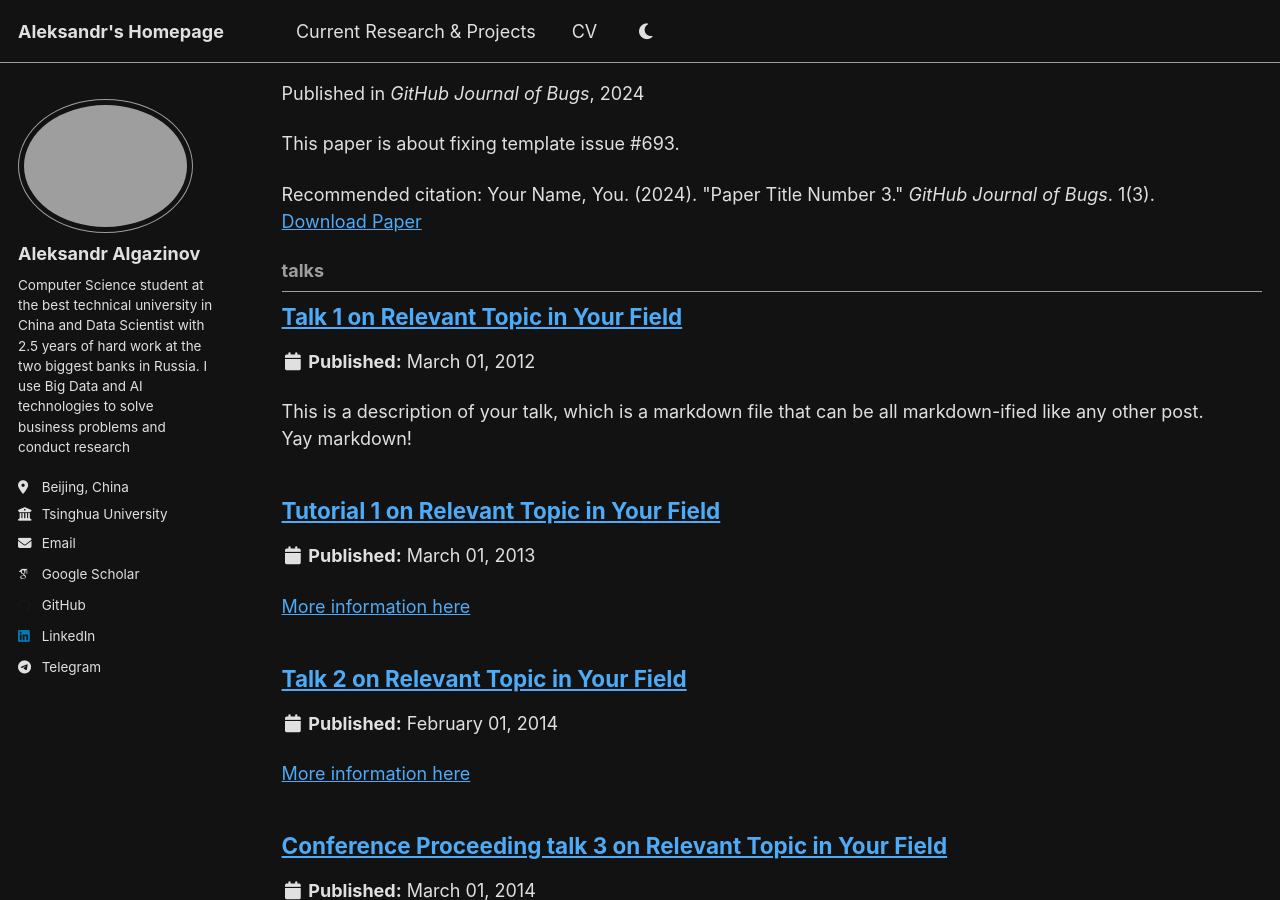
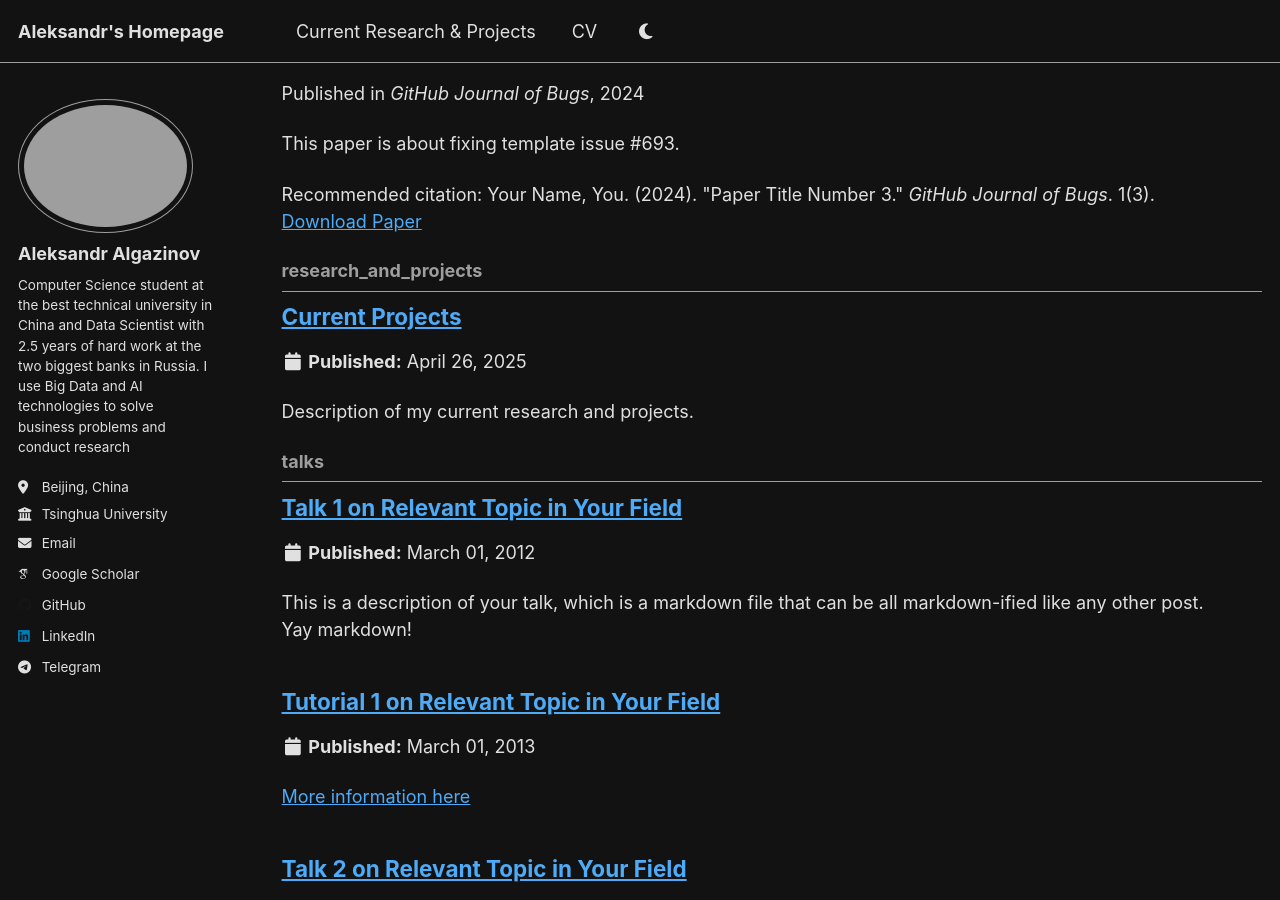
Before and after one commit to AlgazinovAleksandr/AlgazinovAleksandr.github.io, a Jekyll site: the page built from _pages/collection-archive.html, in a window 1280 px wide and 900 px high, scrolled down 1853 px. Built offline with Jekyll 4.4.1, drawn with Linux system fonts in a browser that asks for light colours; some web fonts are replaced.

Commit message:
Website update

```diff
--- a/_config.yml
+++ b/_config.yml
@@ -226,6 +226,9 @@ collections:
   talks:
     output: true
     permalink: /:collection/:path/
+  research_and_projects:
+    output: true  # Generates HTML files for items in this collection
+    permalink: /research_and_projects/:path/  # Optional: Custom URL structure
 
 
 # These settings control how pages and collections are included in the site
--- a/_research_and_projects/research_and_projects.md
+++ b/_research_and_projects/research_and_projects.md
@@ -2,6 +2,8 @@
 title: "Current Projects"
 collection: research_and_projects
 ---
+
+Description of my current research and projects.
 
 # STREAM-RL
 
```
